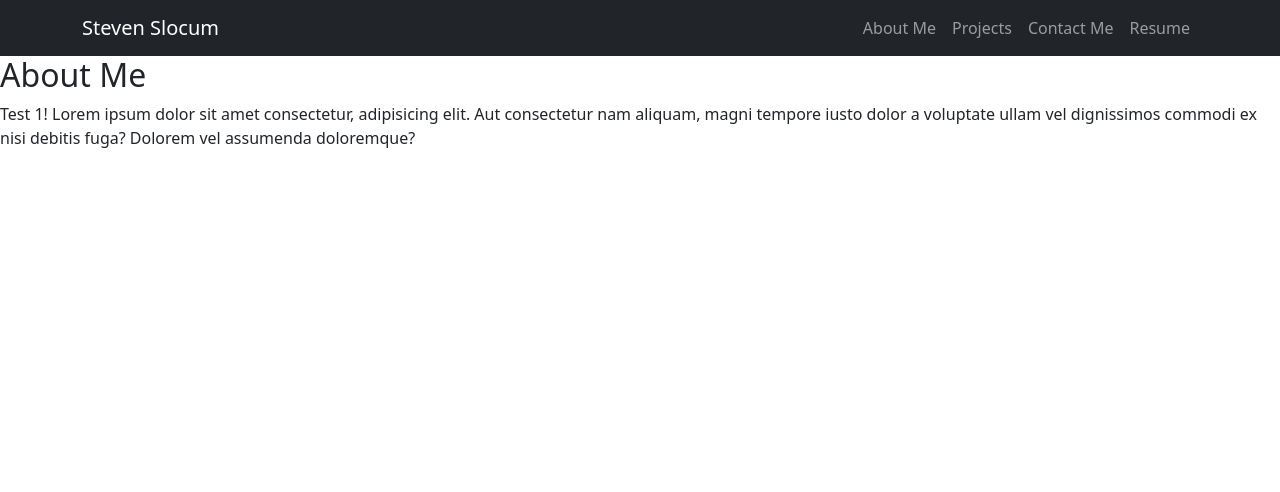
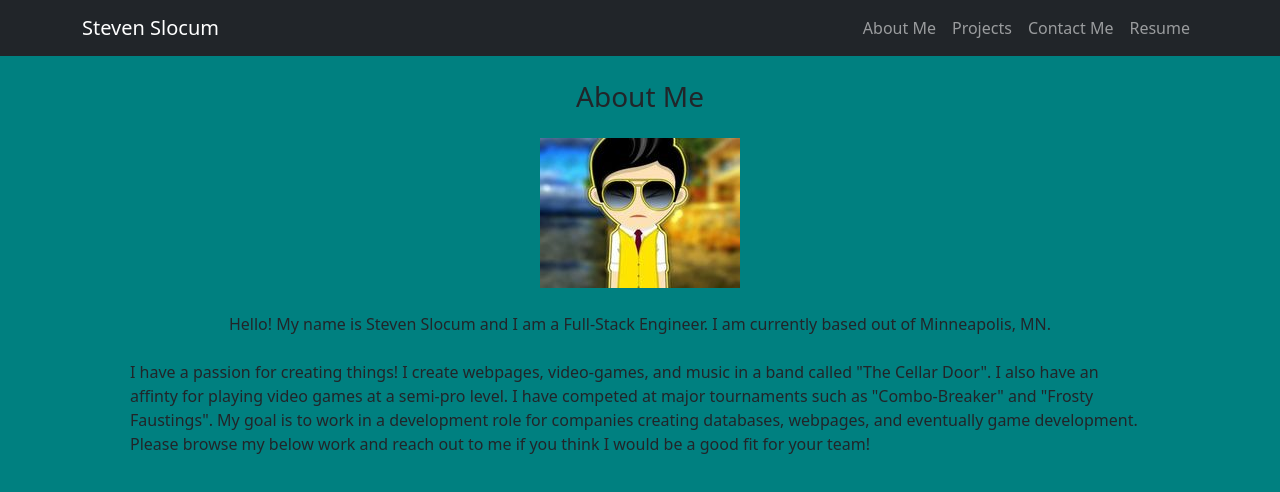
Before and after one commit to gunther123/React-Portfolio, a React (Create React App) app: page / in a window 1280 px wide. Shown: the top 492 px of the page. Built offline with nearby package versions, Linux system fonts and the light colour scheme.

Commit message:
added styling to body, and about me section

```diff
--- a/package.json
+++ b/package.json
@@ -1,5 +1,6 @@
 {
   "name": "react-portfolio",
+  "homepage": "https://gunther123.github.io/React-Portfolio",
   "version": "0.1.0",
   "private": true,
   "dependencies": {
@@ -7,6 +8,7 @@
     "@testing-library/react": "^12.1.2",
     "@testing-library/user-event": "^13.5.0",
     "bootstrap": "^5.1.3",
+    "gh-pages": "^3.2.3",
     "react": "^17.0.2",
     "react-bootstrap": "^2.1.1",
     "react-dom": "^17.0.2",
@@ -15,6 +17,8 @@
   },
   "scripts": {
     "start": "react-scripts start",
+    "predeploy": "npm run build",
+    "deploy": "gh-pages -d build",
     "build": "react-scripts build",
     "test": "react-scripts test",
     "eject": "react-scripts eject"
--- a/public/index.html
+++ b/public/index.html
@@ -26,7 +26,7 @@
     -->
     <title>Steven Slocum's Portfolio</title>
   </head>
-  <body>
+  <body style="background-color: teal">
     <noscript>You need to enable JavaScript to run this app.</noscript>
     <div id="root"></div>
     <!--
--- a/src/Components/About/index.js
+++ b/src/Components/About/index.js
@@ -1,10 +1,19 @@
 import React from 'react';
+import {  Container } from 'react-bootstrap';
+import 'bootstrap/dist/css/bootstrap.css';
+import avatar from './avatar.jpg'
 
 function AboutMe() {
     return (
-        <div>
-            <section>Test 1! Lorem ipsum dolor sit amet consectetur, adipisicing elit. Aut consectetur nam aliquam, magni tempore iusto dolor a voluptate ullam vel dignissimos commodi ex nisi debitis fuga? Dolorem vel assumenda doloremque?</section>
-        </div>
+        <Container>
+            <div className='d-flex flex-column align-items-center'>
+            <img className='mw-50 mh-50' src={avatar}></img>
+            </div>
+            <div className='d-flex flex-column align-items-center mt-4'>
+            <section className='mx-5 mb-4'>Hello! My name is Steven Slocum and I am a Full-Stack Engineer. I am currently based out of Minneapolis, MN. </section>
+            <section className='mx-5'>I have a passion for creating things! I create webpages, video-games, and music in a band called "The Cellar Door". I also have an affinty for playing video games at a semi-pro level. I have competed at major tournaments such as "Combo-Breaker" and "Frosty Faustings". My goal is to work in a development role for companies creating databases, webpages, and eventually game development. Please browse my below work and reach out to me if you think I would be a good fit for your team!</section>
+            </div>
+        </Container>
     );
 }
 
--- a/src/Components/Page/index.js
+++ b/src/Components/Page/index.js
@@ -4,6 +4,8 @@ import ContactMe from "../Contact";
 import Projects from "../Projects";
 import Resume from "../Resume";
 import PageContent from "../PageContent";
+import 'bootstrap/dist/css/bootstrap.css';
+import { Col, Container, Row } from 'react-bootstrap';
 
 function Page({ currentPage }) {
     const renderPage = () => {
@@ -21,8 +23,8 @@ function Page({ currentPage }) {
         }
     }
     return (
-        <div>
-            <h2>{currentPage.name}</h2>
+        <div className="d-flex flex-column align-items-center">
+            <h2 className="h3 m-4">{currentPage.name}</h2>
             <PageContent>{renderPage()}</PageContent>
         </div>
     )
--- a/src/Components/Projects/index.js
+++ b/src/Components/Projects/index.js
@@ -33,7 +33,7 @@ function Projects() {
                     </Card>
                 </Col>
             </Row>
-            <Row className='m-4'>
+            <Row className=''>
                 <Col className='m-auto'>
                 <Card className="bg-dark text-white">
                         <Card.Img src="https://place-hold.it/350x350" alt="Card image" />
--- a/src/index.css
+++ b/src/index.css
@@ -1,10 +1,19 @@
+* {
+  margin: 0;
+  padding: 0;
+  box-sizing: border-box;
+}
+
 body {
+  max-width: 1920px;
+  max-height: 1080px;
   margin: 0;
   font-family: -apple-system, BlinkMacSystemFont, 'Segoe UI', 'Roboto', 'Oxygen',
     'Ubuntu', 'Cantarell', 'Fira Sans', 'Droid Sans', 'Helvetica Neue',
     sans-serif;
   -webkit-font-smoothing: antialiased;
   -moz-osx-font-smoothing: grayscale;
+  background-color: teal;
 }
 
 code {
```
Also changed, not shown: src/Components/About/avatar.jpg (added), 1 other file (tests, documents, lock files or other folders).
